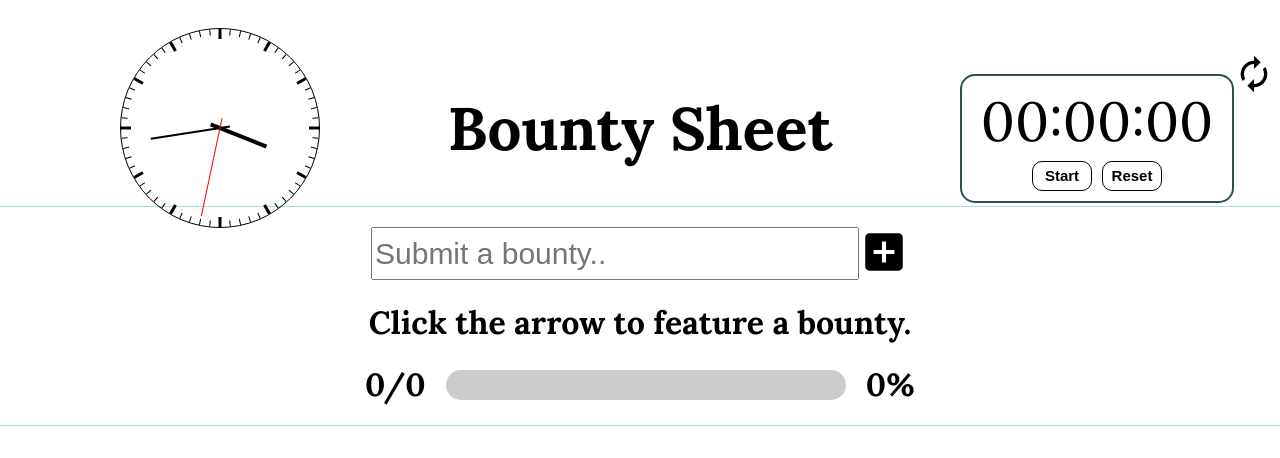
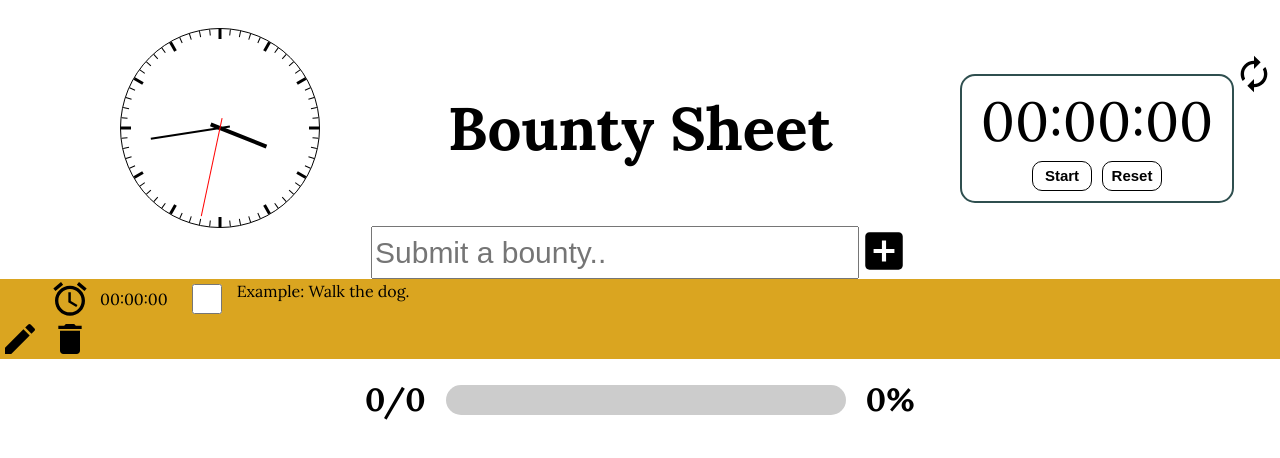
Before and after one commit to taujeng/bountysheet, a React (Create React App) app: page / in a window 1280 px wide. Shown: the top 458 px of the page. Built offline with nearby package versions, Linux system fonts and the light colour scheme.

Commit message:
Fix number of bounty completed logic

```diff
--- a/src/Components/Bounty/Bounty.jsx
+++ b/src/Components/Bounty/Bounty.jsx
@@ -18,6 +18,8 @@ const Bounty = ({
 
   const { hours, minutes, seconds } = timeFormat(item.time);
 
+  if (completed && current) setCurrentBounty(0);
+
   return (
     <div
       className={current ? 'current-container' : 'bounty-container'}
@@ -25,12 +27,12 @@ const Bounty = ({
       onMouseLeave={() => setHover(false)}
       style={completed ? { backgroundColor: '#95bb72' } : null}
     >
-      {hover ? (
+      {hover && (
         <DoubleArrow
           id="double-arrow"
           onClick={() => setCurrentBounty(current ? '' : item.id)}
         />
-      ) : null}
+      )}
       <div className="bounty">
         {current ? (
           <Alarm className="bounty-button" onClick={() => handleTime(item.id)}>
--- a/src/Components/BountyList/BountyList.jsx
+++ b/src/Components/BountyList/BountyList.jsx
@@ -9,24 +9,27 @@ const BountyList = ({ time }) => {
   const [list, dispatch] = useReducer(listReducer, []);
 
   const [form, setForm] = useState('');
-  const [listId, setListId] = useState(0); // ea item in the list gets an id
+  const [listId, setListId] = useState(1); // ea item in the list gets an id
   const [currentBounty, setCurrentBounty] = useState(); // contains id
 
   // const id = list.length;  -> doesn't work once you add the remove function
 
-  // let active = 0;
+  // let finish = 0;
   // list.forEach((item) => {
-  //   if (item.completed) active++;
+  //   if (item.completed) finish++;
   // });
   // console.log(list)
 
-  // current Bounty info:
+  // current bounty info:
   let current = list.filter((item) => item.id === currentBounty);
-
+  // remaining bounties:
   let sideBounty = list.filter((item) => item.id !== currentBounty);
+  // incomplete bounties:
   let todoList = sideBounty.filter((item) => !item.completed);
+  // completed bounties:
   let completedList = sideBounty.filter((item) => item.completed);
-  let active = completedList.length;
+  // # of completed bounties
+  let finish = list.filter((item) => item.completed).length;
 
   function handleSubmit(e) {
     e.preventDefault();
@@ -95,15 +98,24 @@ const BountyList = ({ time }) => {
           handleTime={handleTime}
         />
       ) : (
-        <h1>Click the arrow to feature a bounty.</h1>
+        <Bounty
+          key={10}
+          item={{ id: 0, task: 'Example: Walk the dog.', time: 0 }}
+          handleCheckBox={handleCheckBox}
+          handleDelete={handleDelete}
+          handleEdit={handleEdit}
+          setCurrentBounty={setCurrentBounty}
+          current={true}
+          handleTime={handleTime}
+        />
       )}
       <div className="meter-container">
         <h1>
-          {active}/{list.length}
+          {finish}/{list.length}
         </h1>
-        <Meter percent={active / list.length} animate={true} />
+        <Meter percent={finish / list.length} animate={true} />
         <h1>
-          {Math.round((active / (list.length ? list.length : 1)) * 100).toFixed(
+          {Math.round((finish / (list.length ? list.length : 1)) * 100).toFixed(
             0
           ) + '%'}
         </h1>
--- a/src/Components/BountyList/bountyList.css
+++ b/src/Components/BountyList/bountyList.css
@@ -3,7 +3,6 @@
   display: flex;
   flex-direction: column;
   align-items: center;
-  border: 1px lightblue solid;
   width: 100%;
   padding: 20px 0;
 }
@@ -34,6 +33,7 @@
 .meter-container {
   display: flex;
   align-items: center;
+  margin: 20px 0;
 }
 
 .meter-container h1{
```
